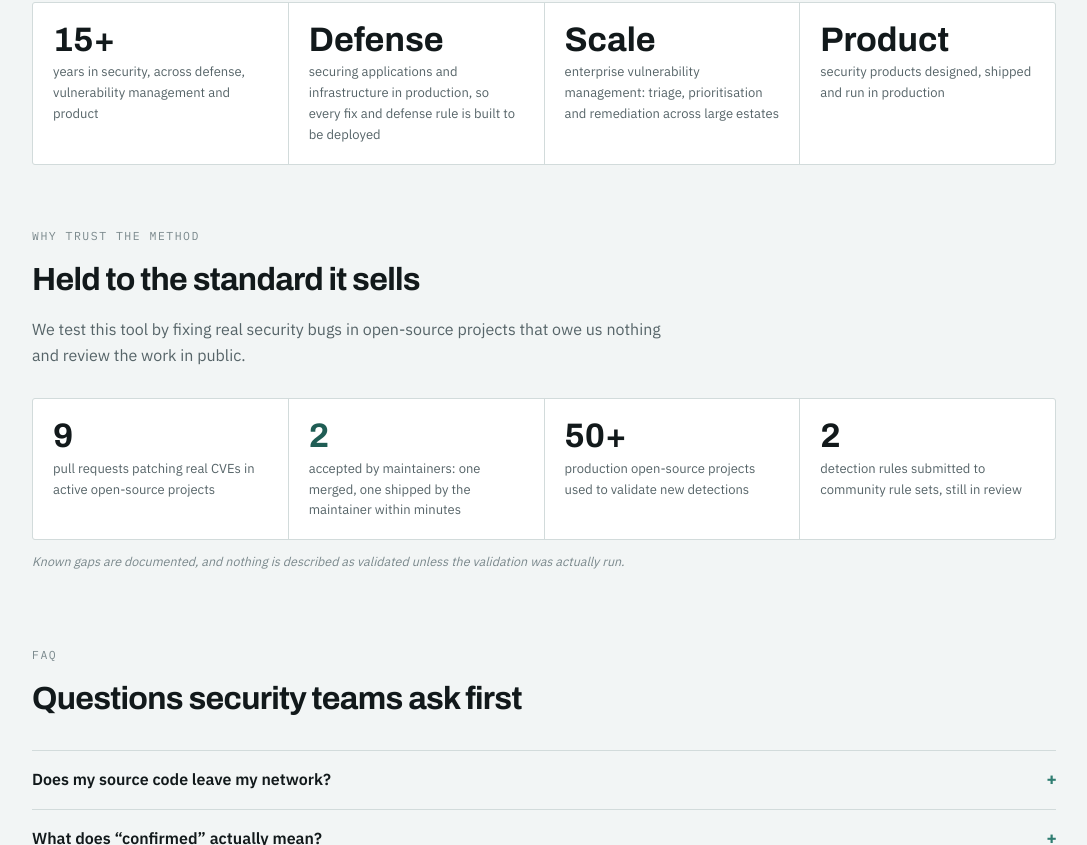
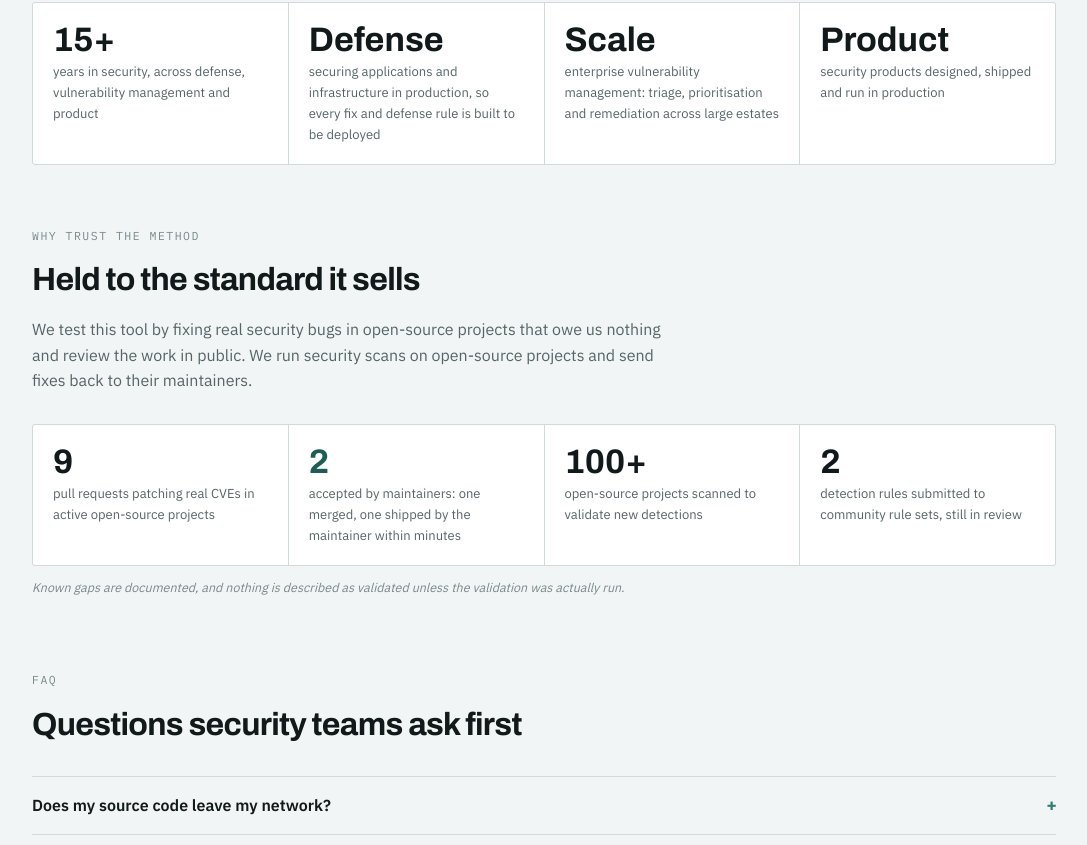
Before and after one commit to boazgarty/verdictruntime-site, a plain HTML site: page index.html in a window 1280 px wide. Shown: the part 11155-12000 px from the top of the page, without its empty margins (96-1183 px from the left). Drawn offline with Linux system fonts and the light colour scheme.

Commit message:
Trust section: 100+ open-source projects scanned; note open-source scans and fixes
Co-Authored-By: Claude Opus 5.5 <noreply@anthropic.com>
Claude-Session: https://claude.ai/code/session_01CXA7tZGBFn7TY3UsgdH6hj

```diff
--- a/index.html
+++ b/index.html
@@ -676,13 +676,13 @@
     <div class="sec-head">
       <div class="eyebrow">Why trust the method</div>
       <h2>Held to the standard it sells</h2>
-      <p>We test this tool by fixing real security bugs in open-source projects that owe us nothing and review the work in public.</p>
+      <p>We test this tool by fixing real security bugs in open-source projects that owe us nothing and review the work in public. We run security scans on open-source projects and send fixes back to their maintainers.</p>
     </div>
 
     <div class="stats">
       <div class="stat"><div class="stat-n">9</div><div class="stat-l">pull requests patching real CVEs in active open-source projects</div></div>
       <div class="stat"><div class="stat-n ok">2</div><div class="stat-l">accepted by maintainers: one merged, one shipped by the maintainer within minutes</div></div>
-      <div class="stat"><div class="stat-n">50+</div><div class="stat-l">production open-source projects used to validate new detections</div></div>
+      <div class="stat"><div class="stat-n">100+</div><div class="stat-l">open-source projects scanned to validate new detections</div></div>
       <div class="stat"><div class="stat-n">2</div><div class="stat-l">detection rules submitted to community rule sets, still in review</div></div>
     </div>
     <p class="caption">Known gaps are documented, and nothing is described as validated unless the validation was actually run.</p>
```
Also changed, not shown: security/index.html (+2 -2 lines).
